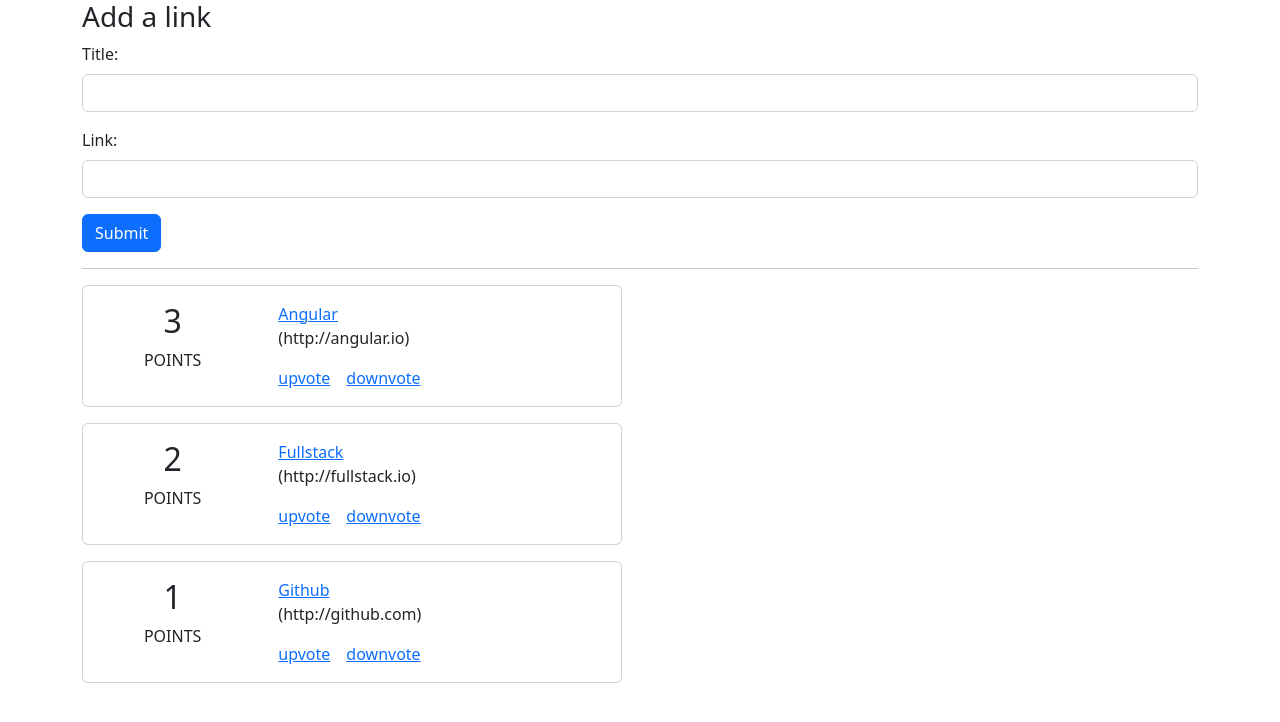
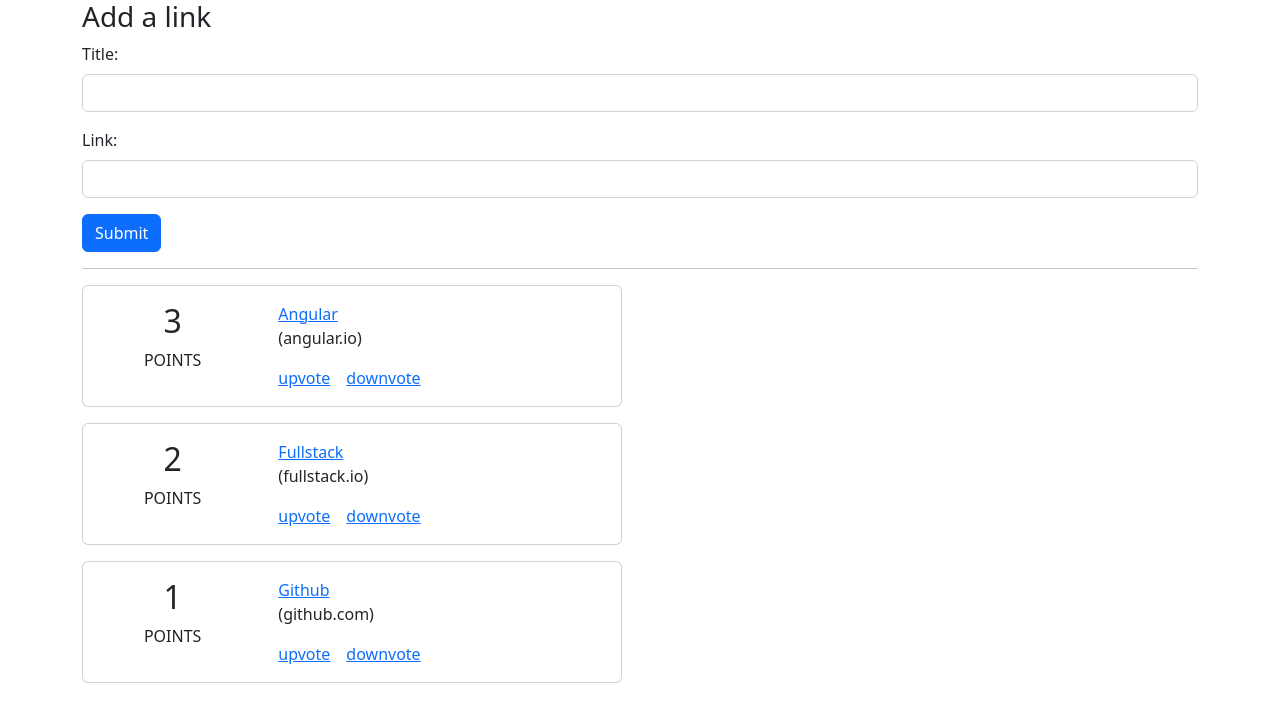
Before and after one commit to js-urquiza/oldRedditClone, an Angular app in the folder oldRedditClone/: page / in a window 1280 px wide. Shown: the top 722 px of the page. Built offline with nearby package versions, Linux system fonts and the light colour scheme.

Commit message:
[article-component] domain method was added

```diff
--- a/oldRedditClone/src/app/article/article.component.html
+++ b/oldRedditClone/src/app/article/article.component.html
@@ -10,7 +10,7 @@
     <div class="col-md-8">
       <div class="card-body">
         <a href="{{ article.link }}" class="card-title"> {{ article.title }} </a>
-        <p class="card-text">({{ article.link }})</p>
+        <p class="card-text">({{ article.domain() }})</p>
         <a href="" (click)="voteUp()" class="card-link">upvote</a>
         <a href="" (click)="voteDown()" class="card-link">downvote</a>
       </div>
--- a/oldRedditClone/src/app/article/article.model.ts
+++ b/oldRedditClone/src/app/article/article.model.ts
@@ -25,7 +25,7 @@
         try {
             const domainAndPath: string = this.link.split('//')[1];
 
-            return domainAndPath.split('/')[1];
+            return domainAndPath.split('/')[0];
         } catch (error: any) {
             console.log(error.message);
         }
```
